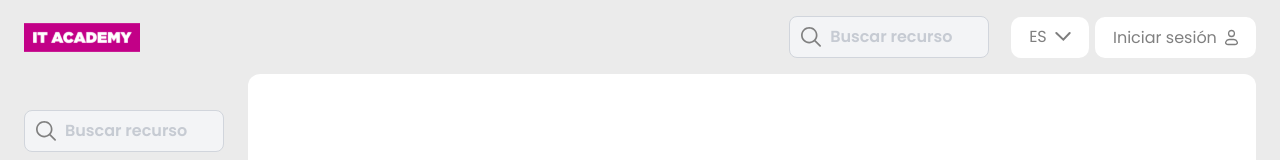
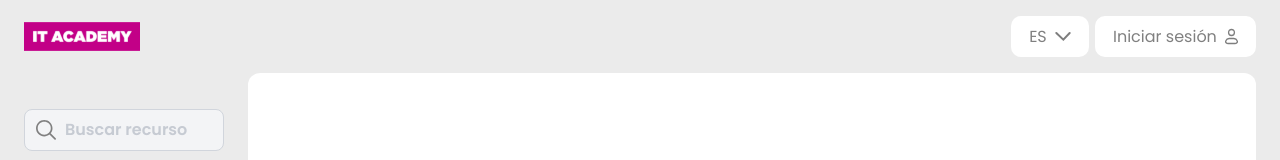
Before and after one commit to codingjordi/ita-wiki-frontend, a React (Vite) app: page / in a window 1280 px wide. Shown: the top 160 px of the page. Built offline with nearby package versions, Linux system fonts and the light colour scheme; no server answers.

Commit message:
eliminado el componente de buscar recursos para evitar la duplicacion

```diff
--- a/src/components/Layout/HeaderComponent.tsx
+++ b/src/components/Layout/HeaderComponent.tsx
@@ -6,7 +6,6 @@ import arrowDown from "../../assets/arrow-down.svg";
 import logOutIcon from "../../assets/logout-svgrepo-com.svg";
 import ButtonComponent from "../atoms/ButtonComponent";
 import { useCtxUser } from "../../hooks/useCtxUser";
-import SearchComponent from "./header/SearchComponent";
 import { useEffect, useRef, useState } from "react";
 import { Modal } from "../Modal/Modal";
 import GitHubLogin from "../github-login/GitHubLogin";
@@ -33,13 +32,6 @@ const HeaderComponent = () => {
 
   const goToResourcesPage = () => {
     navigate("/resources/add");
-  };
-
-  const isSearchDisabled = location.pathname === "/";
-  const handleSearch = (query: string) => {
-    const params = new URLSearchParams(location.search);
-    params.set("search", query);
-    navigate(`?${params.toString()}`);
   };
 
   useEffect(() => {
@@ -117,12 +109,6 @@ const HeaderComponent = () => {
         <img src={logoItAcademy} alt="logo" width={"116px"} />
       </Link>
       <div className="flex items-center gap-[6px]">
-        <SearchComponent
-          onSearch={handleSearch}
-          disabled={isSearchDisabled}
-          resetTrigger={resource}
-        />
-
         {hasPermission && (
           <ButtonComponent
             onClick={openAddUserModal}
```
